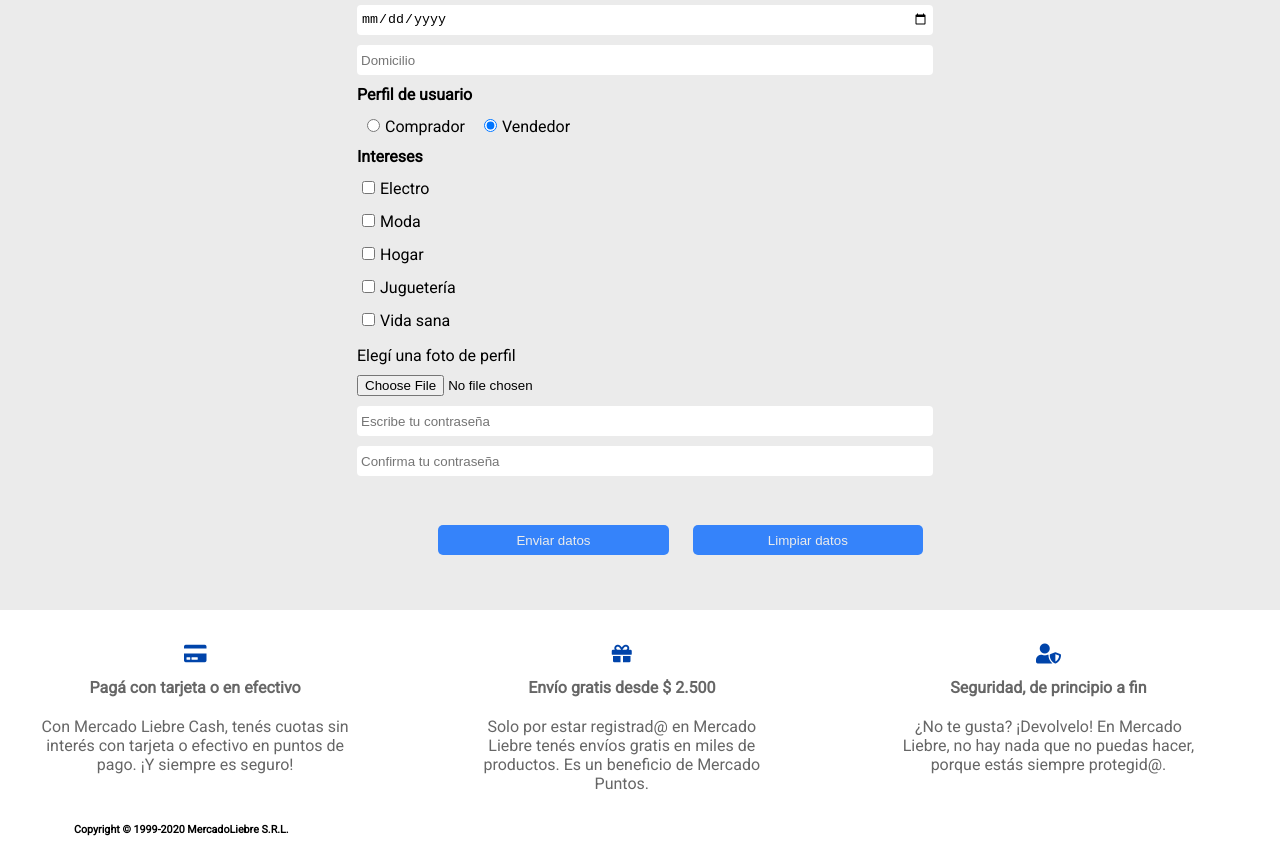
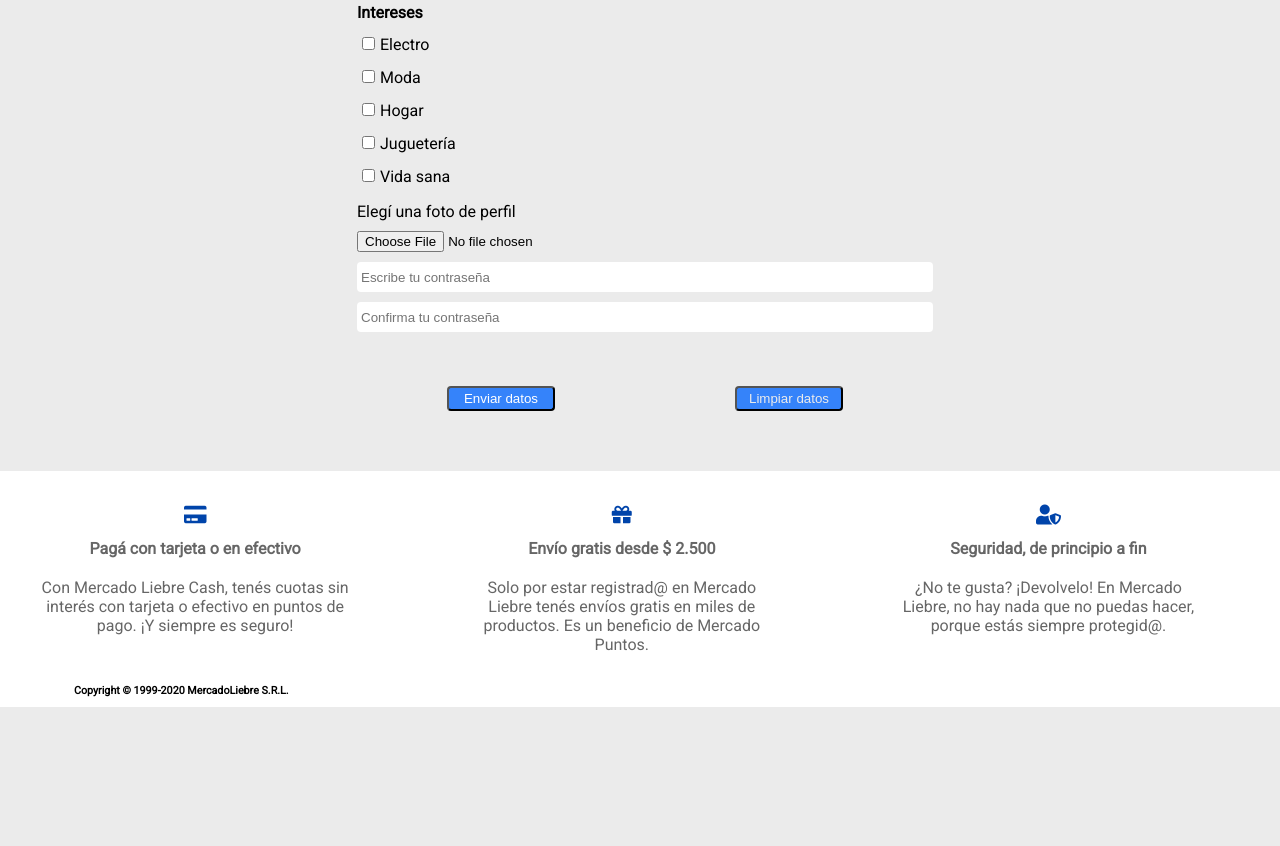
Before and after one commit to ClaudioFaner/repositorioGIT, a website: page Mercado Liebre/views/register.html in a window 1280 px wide. Shown: the part 533-1379 px from the top of the page. After the commit the page ends 1240 px from the top, so only its background shows below. Drawn offline with Linux system fonts and the light colour scheme; files that its build step writes are made by us from their sources; files whose address does not match are found by name.

Commit message:
update mercado liebre

```diff
--- a/Mercado Liebre/public/css/styles.css
+++ b/Mercado Liebre/public/css/styles.css
@@ -10,7 +10,7 @@ body{
 }
 
 h3{
-    font-size: 24px;                      /**/
+    font-size: 24px;
 }
 
 p{
@@ -257,7 +257,6 @@ form .user-name-login, form .password, form .login-button-container {
     justify-content: center;
     margin-left: 10px;
     margin-right: 10px;
-
 }
 
 form .user-name-login input, form .password input {
@@ -270,11 +269,10 @@ form .user-name-login input, form .password input {
     background-color: #3583fa;
     cursor: pointer;
     border-radius: 4px;
-    border: none;
     display:flex;
     justify-content: center;
     align-items: center;
-    width: 80%;
+    width: 40%;
 }
 
 
@@ -297,8 +295,6 @@ form .login-button a {
     margin: 10px;
     color: #ebebeb;
     border-radius: 5px;
-    width: 40%;
-    height: 30px;
     border:none;
     cursor: pointer;
 }
@@ -323,13 +319,19 @@ form .login-button a {
     padding: 4px;
 }
 
-.div-submit {
+.form-buttons{
+    width: 100%;
+    display: flex;
+}
+
+/*.div-submit {
     justify-content: end;
     flex-direction: row;
     flex-wrap: nowrap;
-    width: 100%;
+    width: 350px;
+    height: auto;
     text-align: right;
-}
+}*/
 
 
 /* -------------------------------------- FOOTER -------------------------------------- */
--- a/Mercado Liebre/views/register.html
+++ b/Mercado Liebre/views/register.html
@@ -22,10 +22,11 @@
         </script>
 
     </head>
-    <body>
+
 
 <!-- ---------------------------- HEADER ---------------------------- -->
 
+<body>
 <header class="main-header">
 
     <div class="top-header">
@@ -58,12 +59,6 @@
         <i class="fa fa-bars burger"></i>
     </div>
 </header>
-
-<section class="banner">
-    <img src="images/img-home-banner.jpg" alt="Banner de ofertas">
-</section>
-
-
 
 <!-- ---------------------------- FORMULARIO ---------------------------- -->
 
@@ -99,9 +94,21 @@
                     <div>
                         <span id="password-error-message"></span>
                     </div>
-                    <div class="div-submit">
-                        <input type="submit" value="Enviar datos">
+
+                    <div class="form-buttons">
+
+                    <div class="login-button-container">
+                        <button class="login-button">
+                            <a href="/">Enviar datos</a>
+                        </button>
+                    </div>
+
+                    <div class="login-button-container">
+                        <button class="login-button">
                         <input type="reset" value="Limpiar datos">
+                        </button>
+                    </div>
+
                     </div>
                 </form>
 
```
Also changed, not shown: Mercado Liebre/views/login.html (+0 -7 lines).
